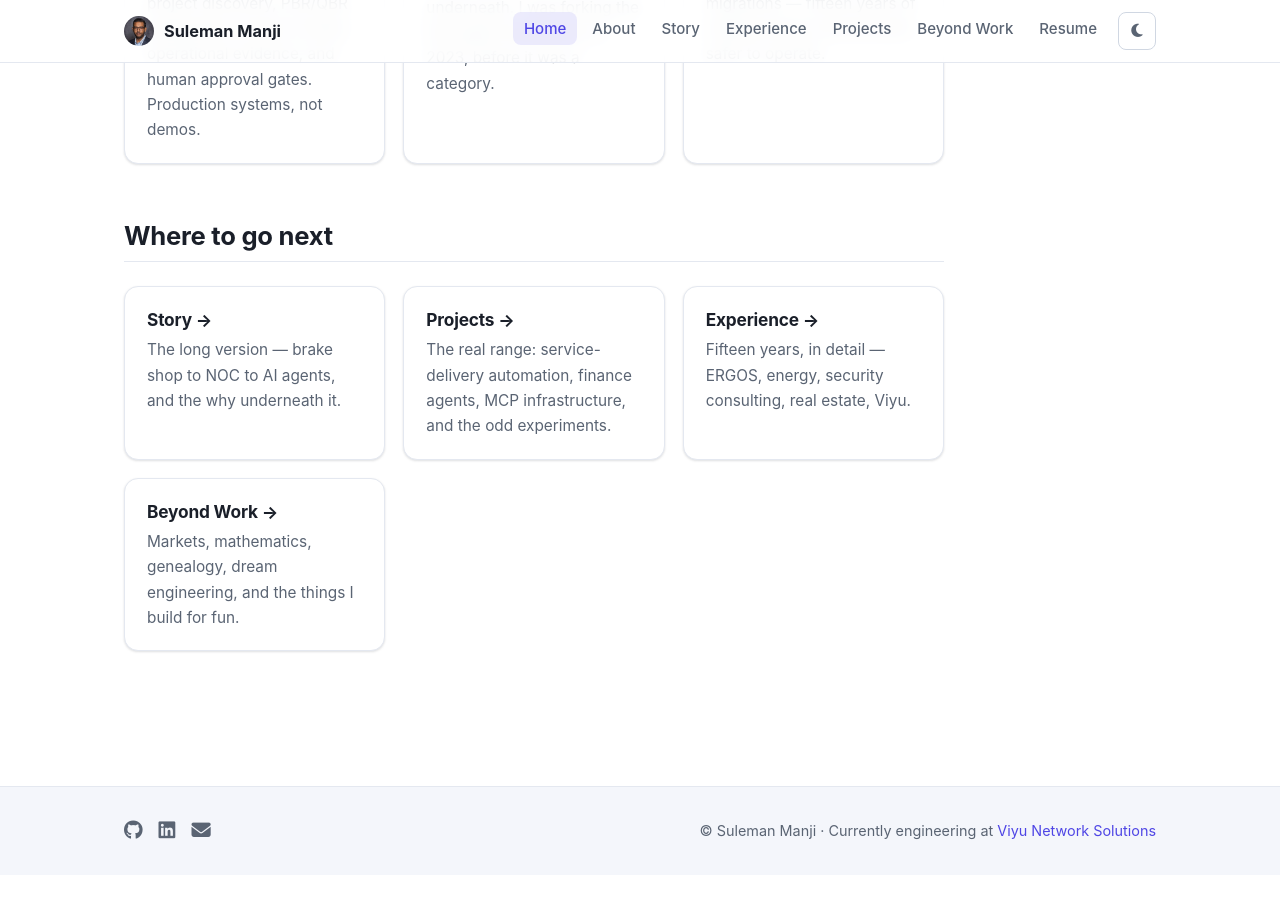
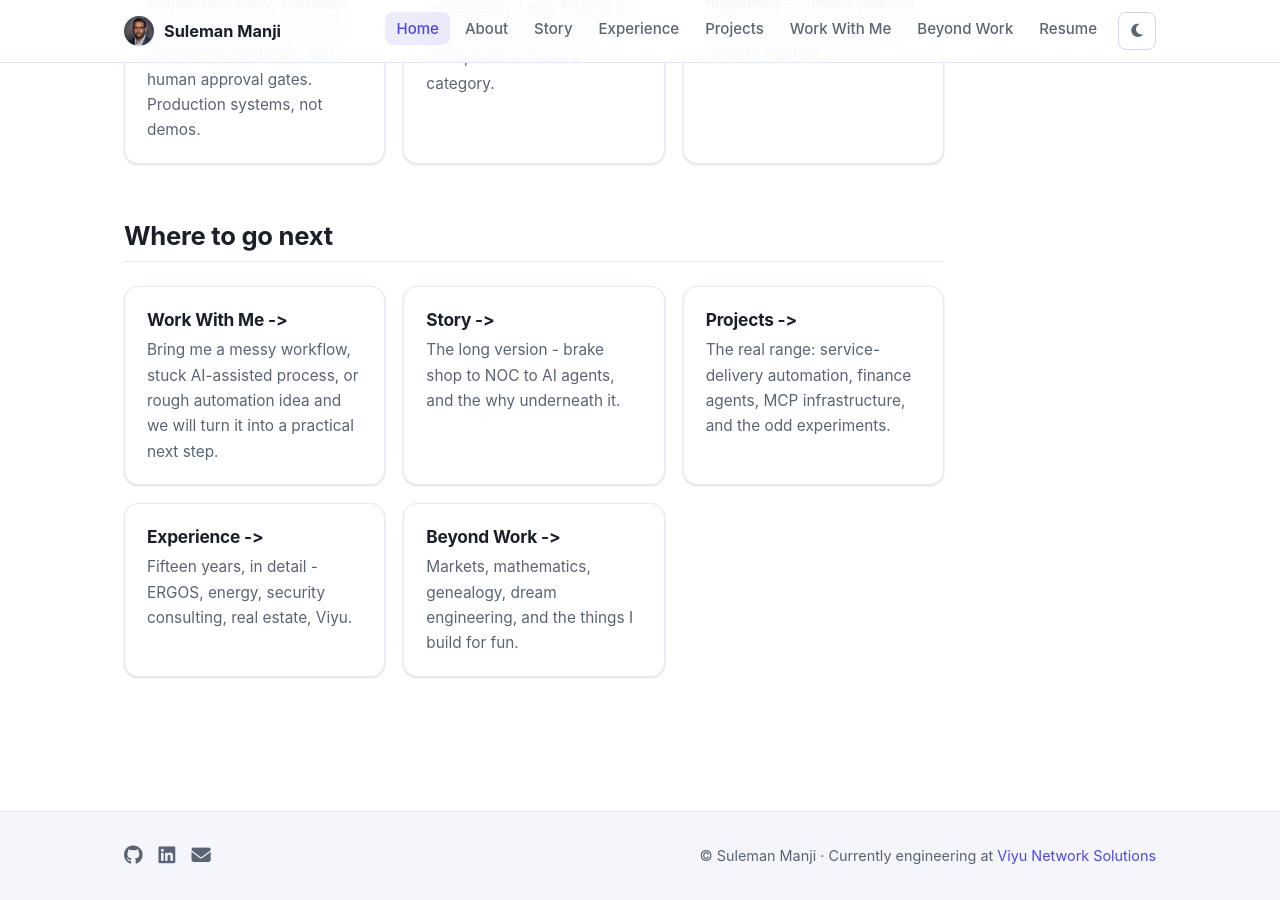
Before and after one commit to ssmanji89/sulemanji-port, a Jekyll site: the page built from index.md, in a window 1280 px wide and 900 px high, scrolled down 952 px. Built offline with Jekyll 4.4.1, drawn with Linux system fonts in a browser that asks for light colours; before the commit the page ends 1827 px from its top, so only the background shows below that; some of the changed text lies outside the part shown.

Commit message:
feat: surface Work With Me on portfolio
Co-Authored-By: Codex Opus 4.6 <noreply@anthropic.com>

```diff
--- a/_data/navigation.yml
+++ b/_data/navigation.yml
@@ -8,6 +8,8 @@
   url: /experience
 - title: Projects
   url: /projects
+- title: Work With Me
+  url: /work-with-me
 - title: Beyond Work
   url: /beyond
 - title: Resume
--- a/index.md
+++ b/index.md
@@ -9,11 +9,11 @@ hero_ctas:
   - label: About me
     url: /about
     style: btn-primary
+  - label: Work With Me
+    url: /work-with-me
+    style: btn-outline
   - label: Projects
     url: /projects
-    style: btn-outline
-  - label: Beyond Work
-    url: /beyond
     style: btn-outline
   - label: GitHub
     url: https://github.com/ssmanji89
@@ -50,20 +50,24 @@ hero_signals:
 ## Where to go next
 
 <div class="card-grid" markdown="0">
+  <a class="card" href="/work-with-me">
+    <h3>Work With Me -></h3>
+    <p>Bring me a messy workflow, stuck AI-assisted process, or rough automation idea and we will turn it into a practical next step.</p>
+  </a>
   <a class="card" href="/story">
-    <h3>Story →</h3>
-    <p>The long version — brake shop to NOC to AI agents, and the why underneath it.</p>
+    <h3>Story -></h3>
+    <p>The long version - brake shop to NOC to AI agents, and the why underneath it.</p>
   </a>
   <a class="card" href="/projects">
-    <h3>Projects →</h3>
+    <h3>Projects -></h3>
     <p>The real range: service-delivery automation, finance agents, MCP infrastructure, and the odd experiments.</p>
   </a>
   <a class="card" href="/experience">
-    <h3>Experience →</h3>
-    <p>Fifteen years, in detail — ERGOS, energy, security consulting, real estate, Viyu.</p>
+    <h3>Experience -></h3>
+    <p>Fifteen years, in detail - ERGOS, energy, security consulting, real estate, Viyu.</p>
   </a>
   <a class="card" href="/beyond">
-    <h3>Beyond Work →</h3>
+    <h3>Beyond Work -></h3>
     <p>Markets, mathematics, genealogy, dream engineering, and the things I build for fun.</p>
   </a>
 </div>
```
